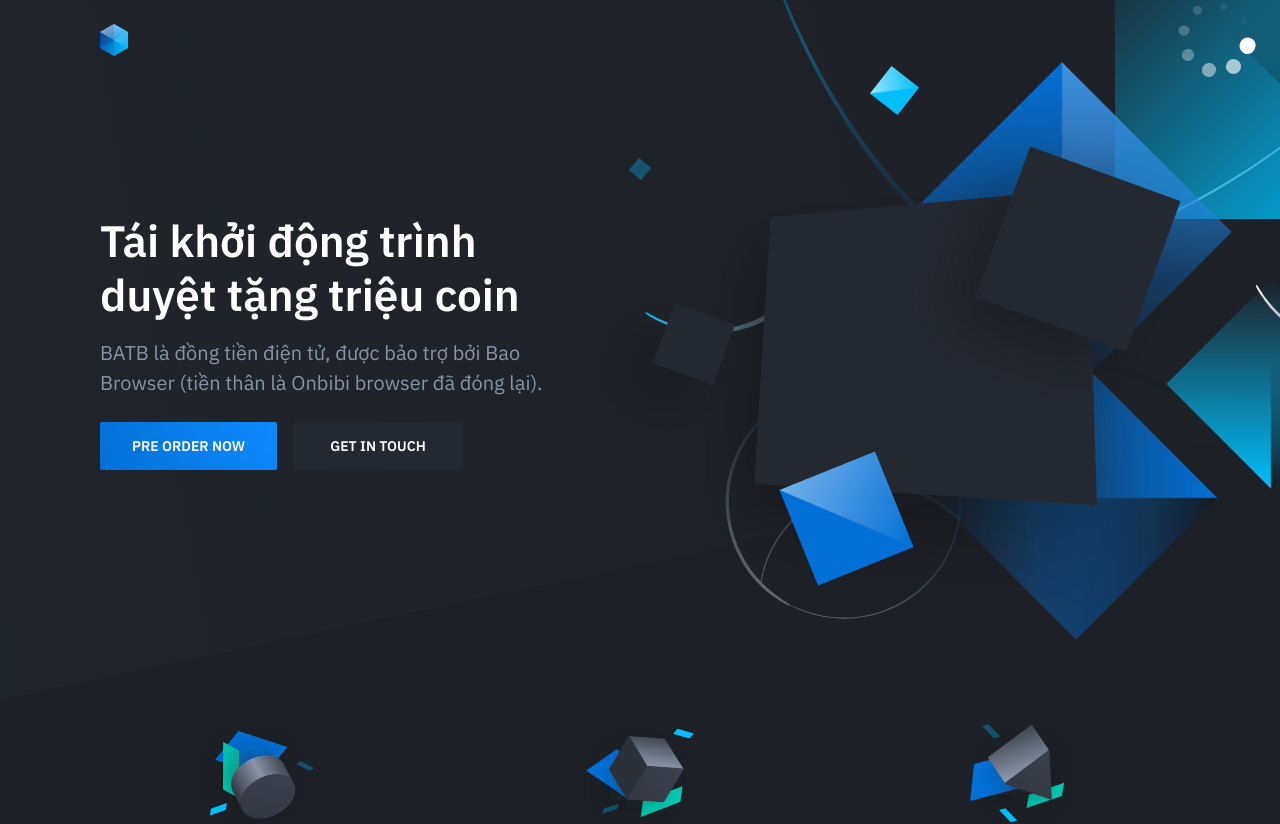
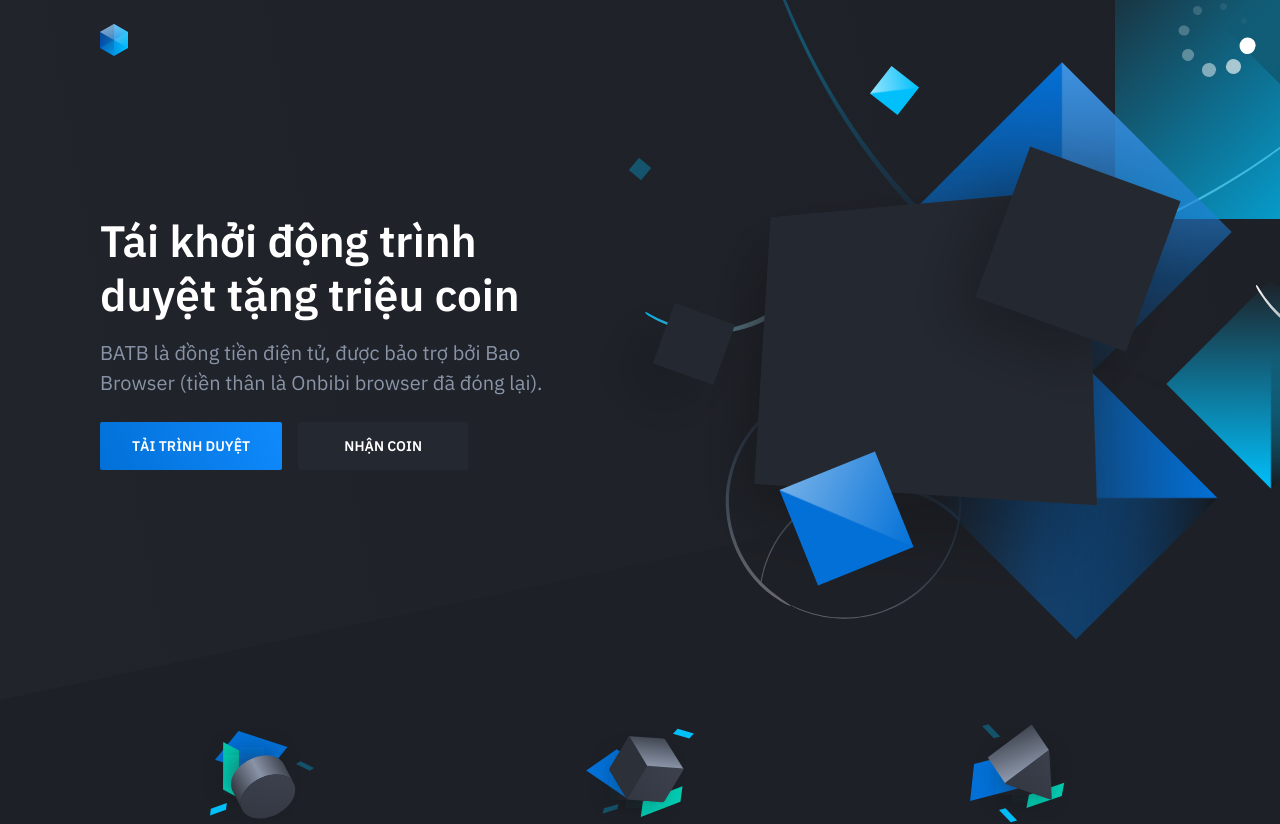
Before and after one commit to baogiadiep/BATB, a plain HTML site: page index.html in a window 1280 px wide. Shown: the top 824 px of the page. Drawn offline with nearby package versions, Linux system fonts and the light colour scheme.

Commit message:
Update index.html

```diff
--- a/index.html
+++ b/index.html
@@ -33,7 +33,7 @@
 						<div class="hero-copy">
 	                        <h1 class="hero-title mt-0">Tái khởi động trình duyệt tặng triệu coin</h1>
 	                        <p class="hero-paragraph">BATB là đồng tiền điện tử, được bảo trợ bởi Bao Browser (tiền thân là Onbibi browser đã đóng lại).</p>
-	                        <div class="hero-cta"><a class="button button-primary" href="#">Pre order now</a><a class="button" href="#">Get in touch</a></div>
+	                        <div class="hero-cta"><a class="button button-primary" href="#">Tải trình duyệt</a><a class="button" href="#">Nhận coin</a></div>
 						</div>
 						<div class="hero-figure anime-element">
 							<svg class="placeholder" width="528" height="396" viewBox="0 0 528 396">
```
